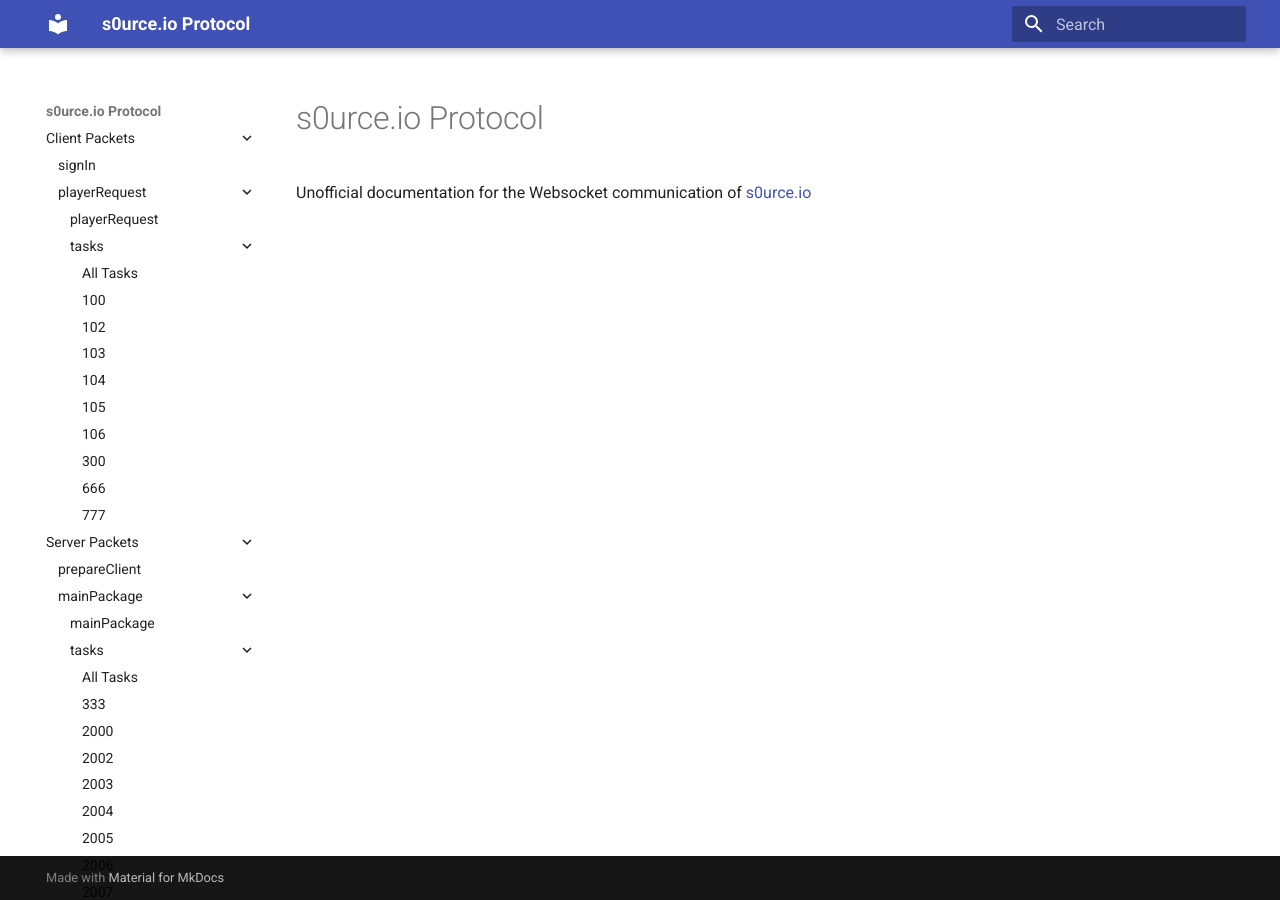
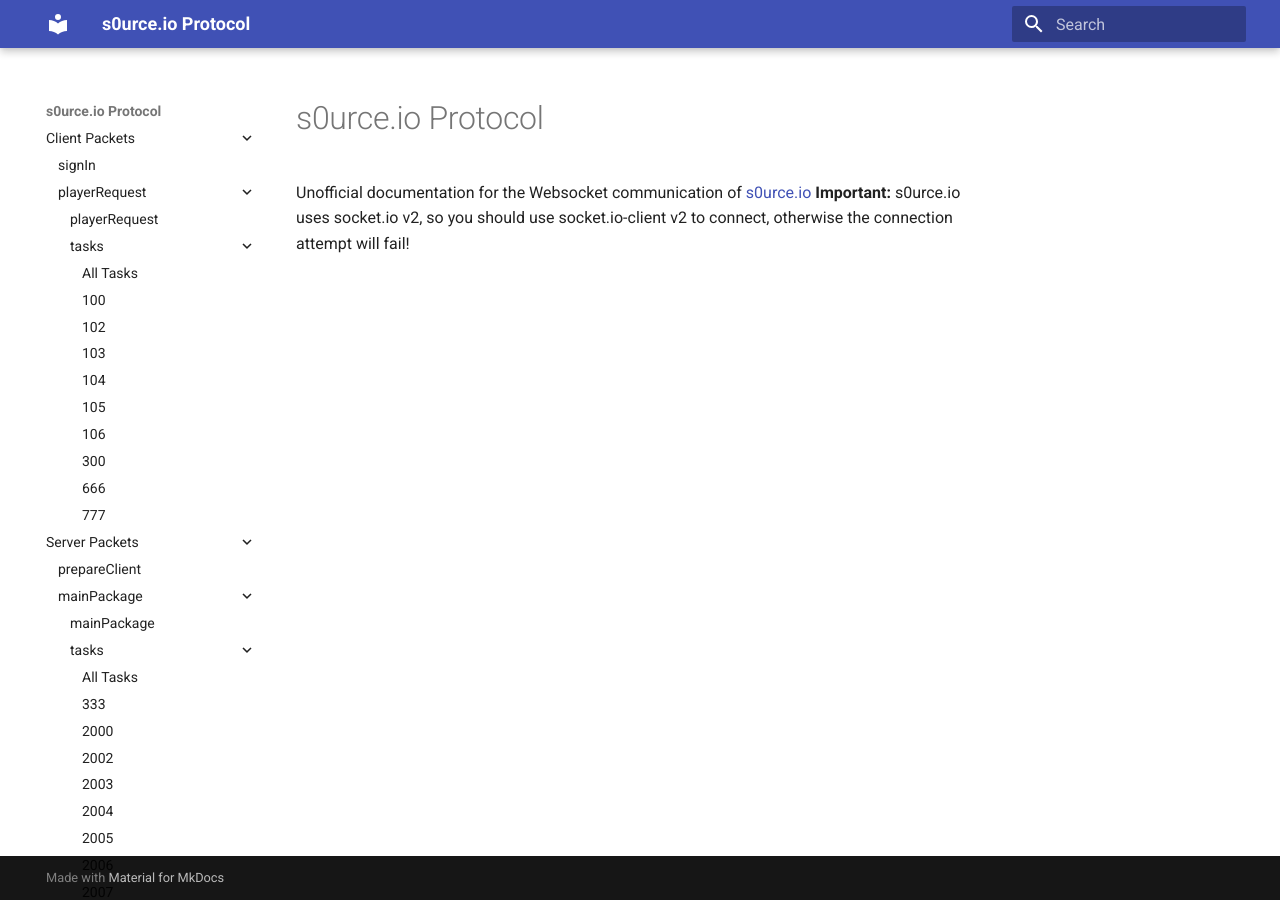
Before and after one commit to BleaknessGit/s0urceRewrite.github.io, an MkDocs documentation site: the page built from docs/index.md, in a window 1280 px wide. Built offline with MkDocs 1.6.1 and Material for MkDocs 9.7.7, drawn with Linux system fonts in a browser that asks for light colours.

Commit message:
Update index.md

```diff
--- a/docs/index.md
+++ b/docs/index.md
@@ -1,3 +1,4 @@
 # s0urce.io Protocol
 
 Unofficial documentation for the Websocket communication of [s0urce.io](http://s0urce.io/)
+**Important:** s0urce.io uses socket.io v2, so you should use socket.io-client v2 to connect, otherwise the connection attempt will fail!
```
